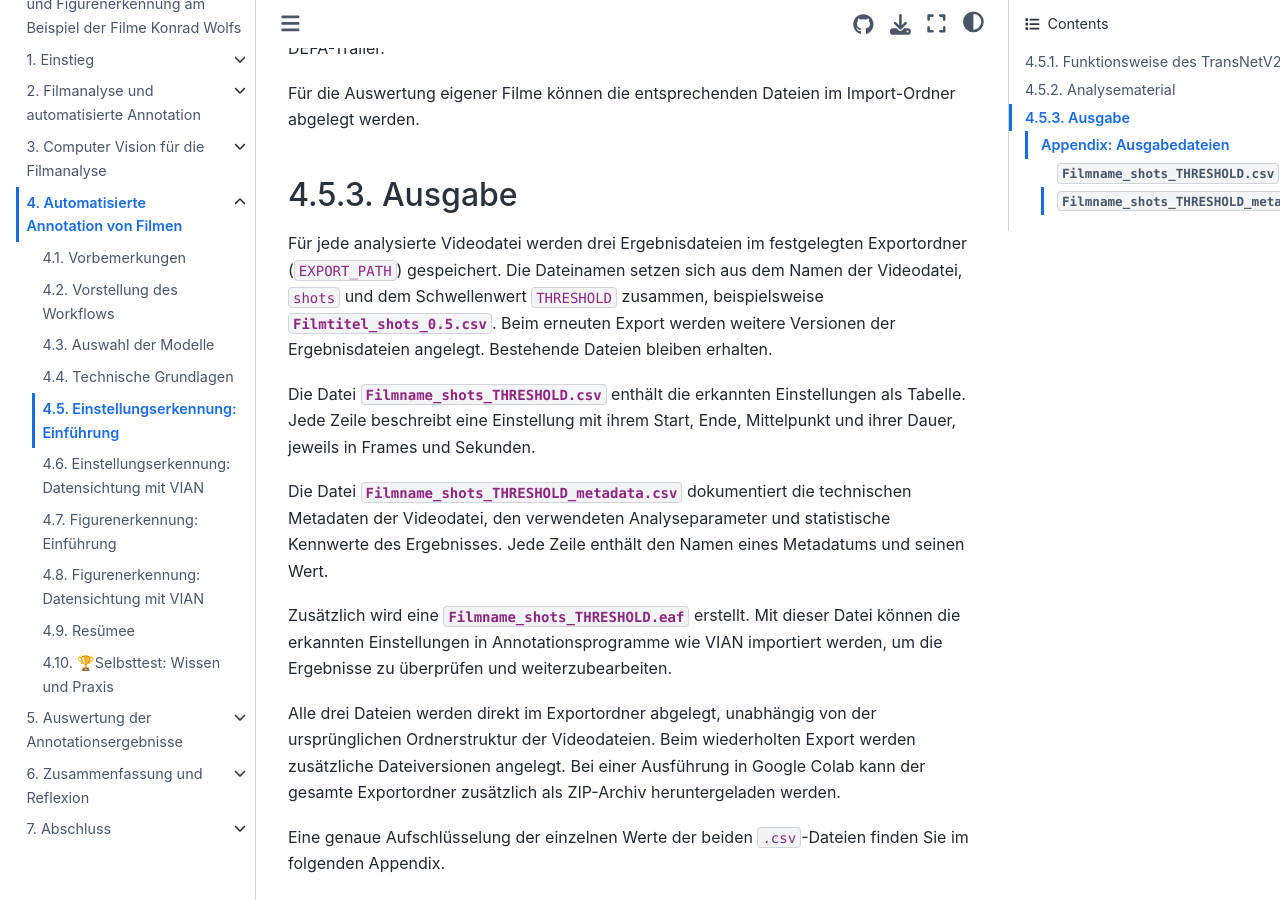
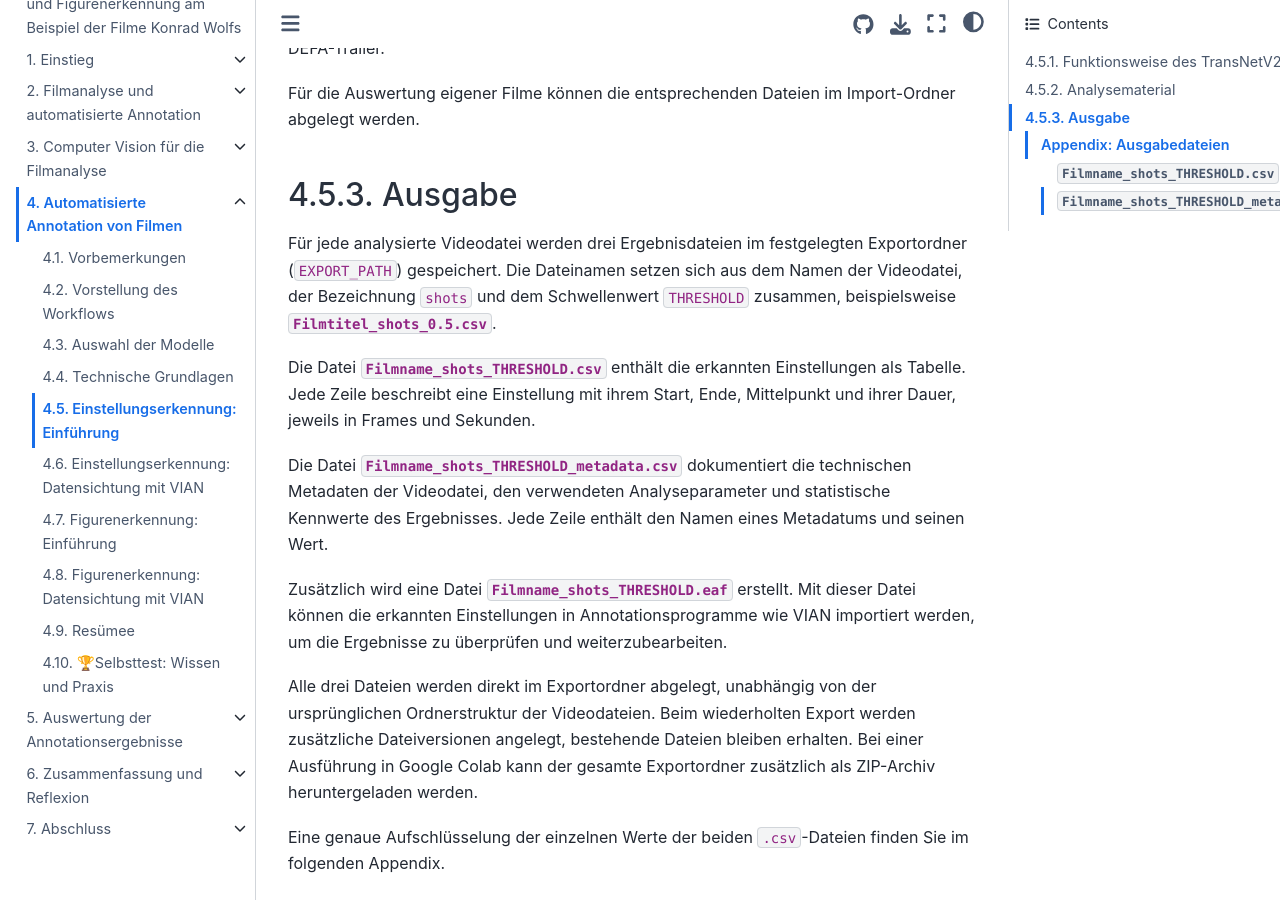
Before and after one commit to quadriga-dk/Bewegtes-Bild-Fallstudie-4, a Jupyter Book: the page built from annotation/einstellung_intro.md, in a window 1280 px wide and 900 px high, scrolled down 1555 px. Built offline with Jupyter Book 1.0.4 settings and Sphinx 7.4.7 and the Sphinx Book theme 1.1.4, drawn with Linux system fonts in a browser that asks for light colours; pages that are not in the unit, such as notebooks, are missing from menus; some of the changed text lies outside the part shown.

Commit message:
Update einstellung_intro.md

```diff
--- a/annotation/einstellung_intro.md
+++ b/annotation/einstellung_intro.md
@@ -33,15 +33,15 @@ Für die Auswertung eigener Filme können die entsprechenden Dateien im Import-O
 
 ## Ausgabe
 
-Für jede analysierte Videodatei werden drei Ergebnisdateien im festgelegten Exportordner (`EXPORT_PATH`) gespeichert. Die Dateinamen setzen sich aus dem Namen der Videodatei, `shots` und dem Schwellenwert `THRESHOLD` zusammen, beispielsweise **`Filmtitel_shots_0.5.csv`**. Beim erneuten Export werden weitere Versionen der Ergebnisdateien angelegt. Bestehende Dateien bleiben erhalten.
+Für jede analysierte Videodatei werden drei Ergebnisdateien im festgelegten Exportordner (`EXPORT_PATH`) gespeichert. Die Dateinamen setzen sich aus dem Namen der Videodatei, der Bezeichnung `shots` und dem Schwellenwert `THRESHOLD` zusammen, beispielsweise **`Filmtitel_shots_0.5.csv`**.
 
 Die Datei **`Filmname_shots_THRESHOLD.csv`** enthält die erkannten Einstellungen als Tabelle. Jede Zeile beschreibt eine Einstellung mit ihrem Start, Ende, Mittelpunkt und ihrer Dauer, jeweils in Frames und Sekunden.
 
 Die Datei **`Filmname_shots_THRESHOLD_metadata.csv`** dokumentiert die technischen Metadaten der Videodatei, den verwendeten Analyseparameter und statistische Kennwerte des Ergebnisses. Jede Zeile enthält den Namen eines Metadatums und seinen Wert.
 
-Zusätzlich wird eine **`Filmname_shots_THRESHOLD.eaf`** erstellt. Mit dieser Datei können die erkannten Einstellungen in Annotationsprogramme wie VIAN importiert werden, um die Ergebnisse zu überprüfen und weiterzubearbeiten.
+Zusätzlich wird eine Datei **`Filmname_shots_THRESHOLD.eaf`** erstellt. Mit dieser Datei können die erkannten Einstellungen in Annotationsprogramme wie VIAN importiert werden, um die Ergebnisse zu überprüfen und weiterzubearbeiten.
 
-Alle drei Dateien werden direkt im Exportordner abgelegt, unabhängig von der ursprünglichen Ordnerstruktur der Videodateien. Beim wiederholten Export werden zusätzliche Dateiversionen angelegt. Bei einer Ausführung in Google Colab kann der gesamte Exportordner zusätzlich als ZIP-Archiv heruntergeladen werden.
+Alle drei Dateien werden direkt im Exportordner abgelegt, unabhängig von der ursprünglichen Ordnerstruktur der Videodateien. Beim wiederholten Export werden zusätzliche Dateiversionen angelegt, bestehende Dateien bleiben erhalten. Bei einer Ausführung in Google Colab kann der gesamte Exportordner zusätzlich als ZIP-Archiv heruntergeladen werden.
 
 Eine genaue Aufschlüsselung der einzelnen Werte der beiden `.csv`-Dateien finden Sie im folgenden Appendix.
 
```
Also changed, not shown: other parts of annotation/einstellung_intro.md (+1 -1 lines).
